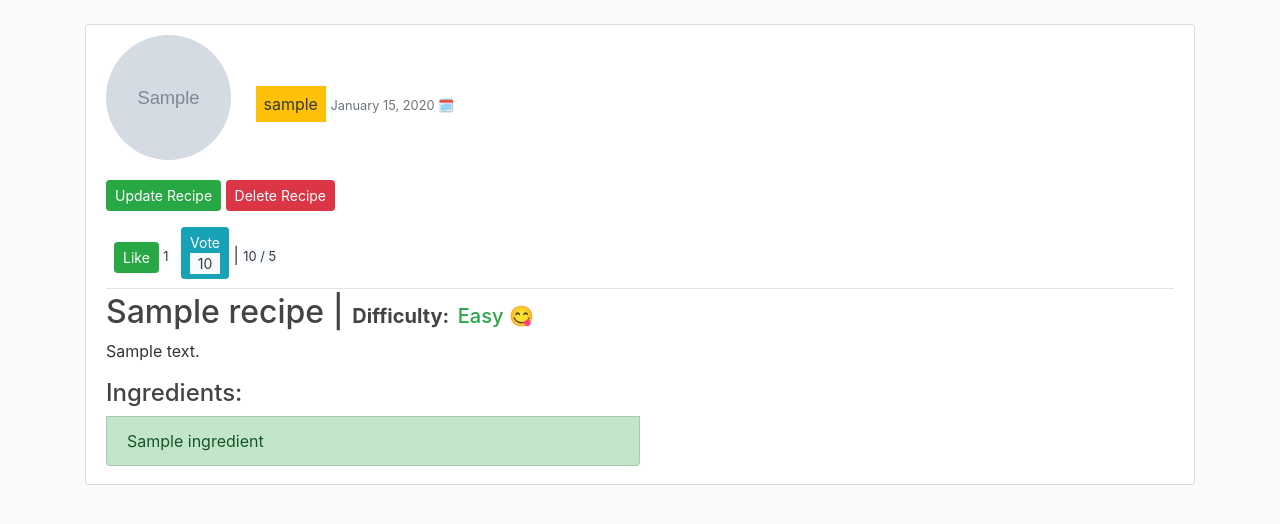
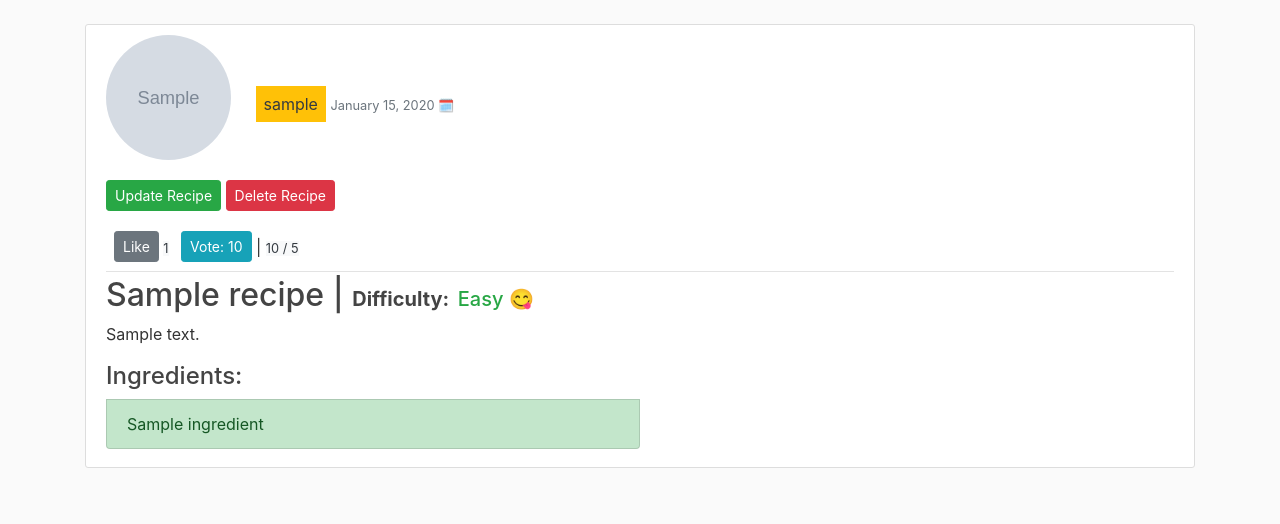
Before and after one commit to damlanisa/Hipo-Recipes, a Django app: page /recipes/1/ in a window 1280 px wide. Shown: the part 56-580 px from the top of the page. Run offline with Django 3.2, Linux system fonts and the light colour scheme; a user stored in the database is signed in; tables that the repository leaves empty hold one stand-in row (values such as "Sample post"); grey boxes marked "Sample" are stand-in pictures; some libraries are stand-ins or nearby versions.

Commit message:
Change styling

```diff
--- a/hipo_recipes/recipes/templates/recipes/home.html
+++ b/hipo_recipes/recipes/templates/recipes/home.html
@@ -46,7 +46,7 @@
       <p class='text-muted'>
         <ul class="list-group">
           {% for ingredient in ingredients %}
-          <a class="article-title" style="color:#dc143c" href='/search-results/?q={{ ingredient.name }}'>{{ ingredient }}
+          <a class="article-title" style="color:#dc143c" href='/search-results/?ing={{ ingredient.name }}'>{{ ingredient }}
             ({{ ingredient.count }})</a></h2>
           {% endfor %}
         </ul>
--- a/hipo_recipes/recipes/templates/recipes/recipe_detail.html
+++ b/hipo_recipes/recipes/templates/recipes/recipe_detail.html
@@ -48,7 +48,7 @@
             method: 'POST',
             dataType: 'json',
             success: function (data) {
-                $("#user-rate").html(data["user_rate"]);
+                $("#user-rate").html('Vote: ' + data["user_rate"]);
                 $("#rate-ratio").html(data["rate_average"] + ' / 5');
             },
             error: function(request, status, error){
@@ -72,16 +72,15 @@
             <form method="POST">
                 {% csrf_token %}
                 {% if recipe.is_user_liked %}
-                <div class="btn btn-success btn-sm my-1 ml-2" id="like" onclick="likeRecipe();">Like</div>
+                <div class="btn btn-secondary btn-sm my-1 ml-2 mb-2" id="like" onclick="likeRecipe();">Like</div>
                 <small class="bg-light text-dark" id="like_count"> {{ recipe.like_count }}</small>
                 {% else %}
-                <div class="btn btn-info btn-sm my-1 ml-2" id="like" onclick="likeRecipe();" style="cursor: pointer;">Like</div>
+                <div class="btn btn-info btn-sm my-1 ml-2 mb-2" id="like" onclick="likeRecipe();" style="cursor: pointer;">Like</div>
                 <small class="bg-light text-dark" id="like_count"> {{ recipe.like_count }}</small>
                 {% endif %}
 
-                <div style="cursor: pointer;" class="btn btn-info btn-sm ml-2 mb-2"
-                    data-toggle="dropdown">Vote
-                        <div class="bg-light text-dark" id="user-rate">{{ recipe.user_rate }}</div>
+                <div class="btn btn-info btn-sm my-1 ml-2 mb-2" data-toggle="dropdown">
+                        <div class="" id="user-rate">Vote: {{ recipe.user_rate }}</div>
                         <div class="dropdown-menu">
                             <a class="dropdown-item" onclick="rateRecipe('1');">1</a>
                             <a class="dropdown-item" onclick="rateRecipe('2');">2</a>
```
